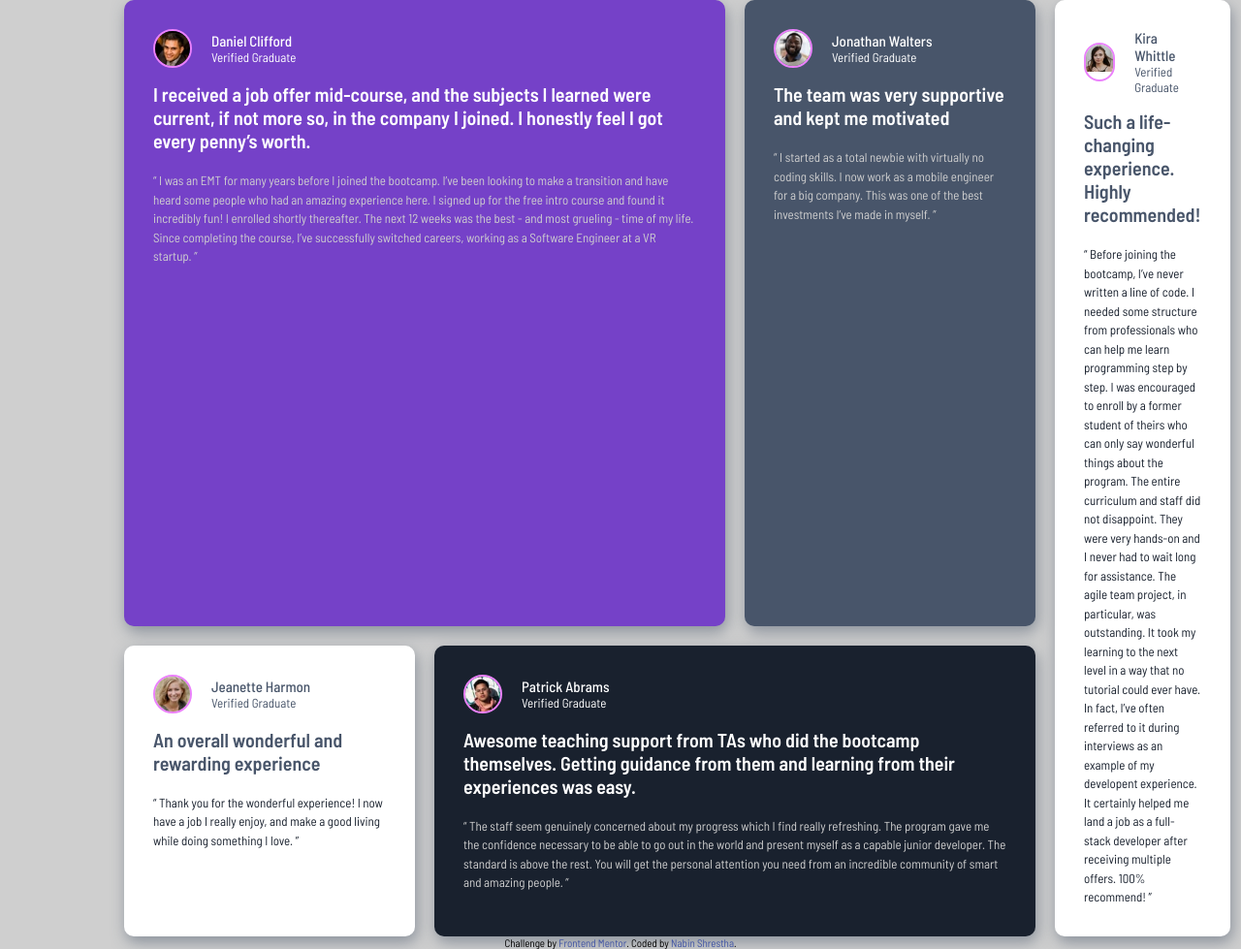
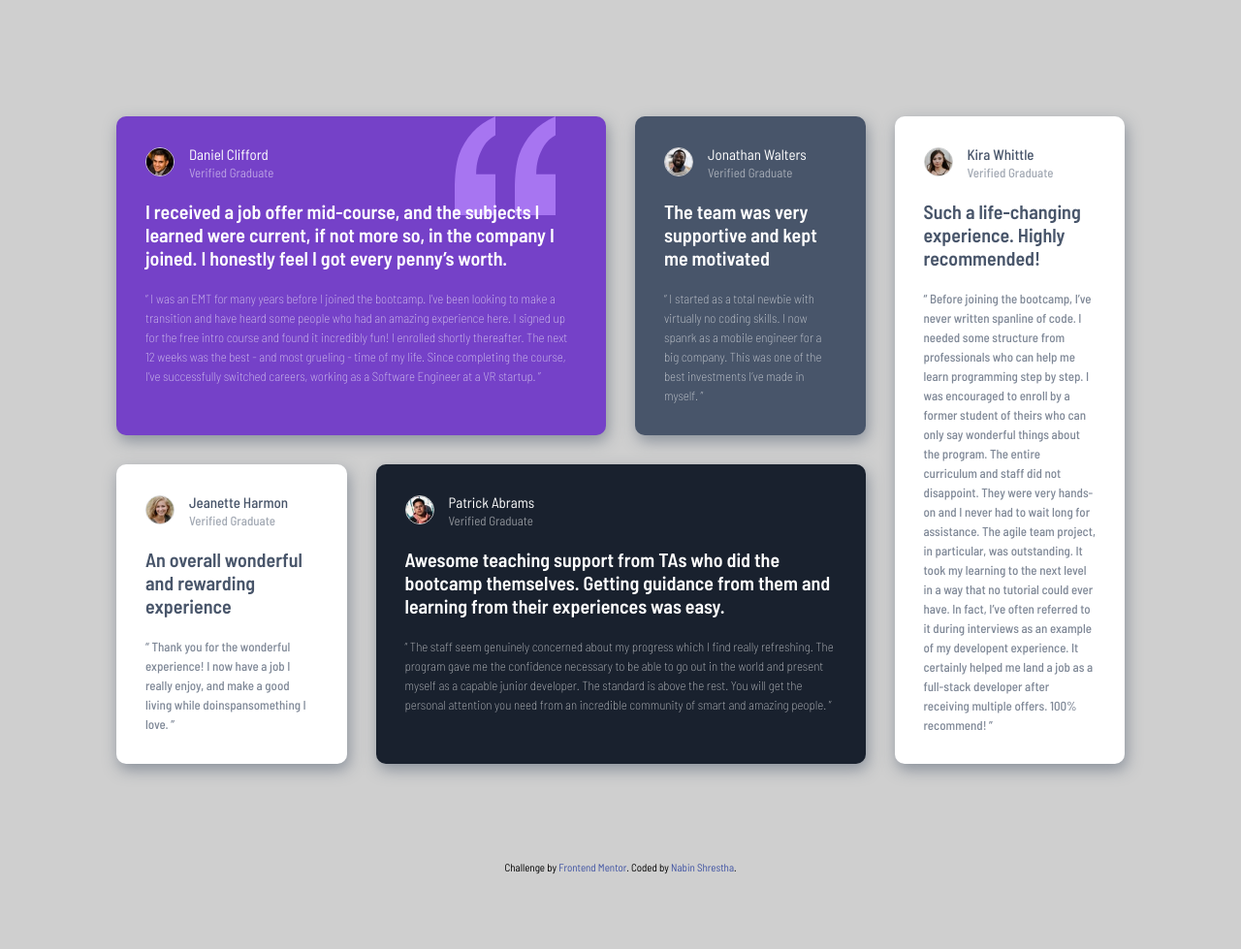
Before and after one commit to nabinsth36/Frontend-Mentor, a plain HTML site: page 06-testimonials-grid-section/index.html in a window 1280 px wide. Shown: the whole page at 97% size. After the commit the page ends 921 px from the top, so only its background shows below. Drawn offline with Linux system fonts and the light colour scheme.

Commit message:
index and style update

```diff
--- a/06-testimonials-grid-section/css/style.css
+++ b/06-testimonials-grid-section/css/style.css
@@ -36,111 +36,145 @@ a {
 }
 
 body {
+  min-height: 100vh;
   background: var(--LightGray);
   display: flex;
+  flex-direction: column;
   justify-content: center;
-  flex-direction: column;
   align-items: center;
-  min-height: 100vh;
+  margin: 0;
+  padding: 20px;
   font-size: 13px;
   font-family: "Barlow Semi Condensed";
 }
 
-.grid-container {
-  width: 80vw;
+.cards {
+  margin: 40px 0;
   display: grid;
-  grid-template-areas:
+  gap: 30px;
+
+  /* grid-template-areas:
     "box1 box1 box2 box5"
     "box3 box4 box4 box5";
 
   grid-template-columns: repeat(auto-fit, minmax(300px, 1fr));
-  /* 2fr 1fr 1fr; */
+  /* 2fr 1fr 1fr;
   grid-template-rows: auto 300px;
-  gap: 20px;
+  gap: 20px;*/
 }
 
-.box1 {
+.cards .card {
+  padding: 30px 30px;
+  border-radius: 10px;
+  color: var(--White);
+  box-shadow: 2px 6px 15px 0px rgba(72, 85, 106, 0.5);
+}
+
+.cards .card .std-container {
+  display: flex;
+  align-items: center;
+  margin-bottom: 20px;
+}
+
+.cards .card .std-container span {
+  margin: 0;
+}
+
+.cards .card .std-container .std-bio {
+  align-items: center;
+  margin-left: 15px;
+}
+
+.cards .card .std-container .std-name,
+.std-desig {
+  margin: 0;
+}
+
+.cards .card img {
+  border-radius: 50%;
+  border: 1px solid hsl(0, 0%, 81%);
+  width: 30px;
+}
+
+.cards .card .std-container .std-name {
+  font-size: 15px;
+  font-weight: 400;
+  margin-bottom: 2px;
+}
+
+.cards .card .std-container .std-desig {
+  opacity: 50%;
+  font-size: 13px;
+}
+
+.cards .card span {
+  margin: 20px 0;
+  font-size: 20px;
+  font-weight: 600;
+  line-height: 23x;
+}
+
+.cards .card .t-text {
+  line-height: 20px;
+  font-weight: 200;
+  opacity: 70%;
+  margin: 20px 0 0 0;
+}
+.cards .card1 {
   /* grid-row: 1/2;
   grid-column: 1/3; */
-  grid-area: box1;
   background-color: var(--ModerateViolet);
-  color: var(--White);
+  background-image: url(/06-testimonials-grid-section/images/bg-pattern-quotation.svg);
+  background-repeat: no-repeat;
+  background-position: 87% 0;
+  /* grid-area: box1; */
+  /* color: var(--White); */
 }
 
-.box2 {
-  grid-area: box2;
+.cards .card2 {
   background-color: var(--VeryDarkGrayishBlue);
-  color: var(--White);
 }
 
-.box3 {
-  grid-area: box3;
+.cards .card3 {
   color: var(--VeryDarkGrayishBlue);
   background-color: var(--White);
 }
-.box4 {
-  /* grid-row: 2/3;
-  grid-column: 2/4; */
-  grid-area: box4;
-  background-color: var(--VeryDarkBlackishBlue);
-  color: var(--White);
-}
-
-.box5 {
-  /* grid-row: 1/3;
-  grid-column: 4/5; */
-  grid-area: box5;
-  color: var(--VeryDarkGrayishBlue);
-  background-color: var(--White);
-}
-.std-box {
-  padding: 30px;
-  border-radius: 10px;
-  box-shadow: 2px 6px 15px 0px rgba(72, 85, 106, 0.5);
-}
-
-.std-container {
-  display: flex;
-  align-items: center;
-  gap: 20px;
-}
-
-.std-img {
-  width: 40px;
-  height: 40px;
-  border-radius: 100px;
-  border: 2px solid rgb(235, 129, 252);
-  overflow: hidden;
-}
-
-.std-img img {
-  width: 100%;
-}
-
-.std-name {
-  font-size: 15px;
+.cards .card3 .std-container .std-name {
   font-weight: 500;
 }
 
-.std-container {
-  margin-bottom: 15px;
+.cards .card3 .std-desig {
+  font-weight: 500;
 }
 
-.t-head {
-  font-size: 20px;
-  font-weight: 600;
-  margin-bottom: 20px;
-  line-height: 1.2;
+.cards .card3 .t-text {
+  font-weight: 500;
 }
 
-.t-text {
-  line-height: 1.5;
-  color: var(--LightGray);
+.cards .card4 {
+  /* grid-row: 2/3;
+  grid-column: 2/4; */
+
+  background-color: var(--VeryDarkBlackishBlue);
 }
 
-.box3 .t-text,
-.box5 .t-text {
-  color: var(--VeryDarkBlackishBlue);
+.cards .card5 {
+  /* grid-row: 1/3;
+  grid-column: 4/5; */
+  background-color: var(--White);
+  color: var(--VeryDarkGrayishBlue);
+}
+
+.cards .card5 .std-bio .std-name {
+  font-weight: 500;
+}
+
+.cards .card5 .std-desig {
+  font-weight: 500;
+}
+
+.cards .card5 .t-text {
+  font-weight: 500;
 }
 
 .attribution {
@@ -151,37 +185,34 @@ body {
   color: hsl(228, 45%, 44%);
 }
 
-@media all and (max-width: 640px) {
-  .grid-container {
-    width: 90vw;
-    margin: 10px 0;
-    display: grid;
-    grid-template-areas:
-      "box1 box2"
-      "box3 box4"
-      "box5 box5";
-
-    grid-template-columns: repeat(auto-fit, 1fr);
-
-    grid-template-rows: auto;
-    gap: 15px;
+@media (min-width: 768px) {
+  .cards {
+    grid-template-columns: repeat(2, 1fr);
   }
 }
 
-@media all and (max-width: 350px) {
-  .grid-container {
-    margin: 10px 0;
-    /* width: 60vw; */
-    display: grid;
-    grid-template-areas:
-      "box1"
-      "box2"
-      "box3"
-      "box4"
-      "box5";
-
-    grid-template-columns: repeat (auto-fit, minmax(300px, 1fr));
-    grid-template-rows: auto;
-    gap: 25px;
+@media (min-width: 1000px) {
+  .cards {
+    grid-template-columns: repeat(3, 1fr);
   }
 }
+
+@media (min-width: 1200px) {
+  .cards {
+    grid-template-columns: repeat(4, 1fr);
+    margin: 100px;
+  }
+
+  .cards .card1 {
+    grid-column: 1 / span 2;
+  }
+
+  .cards .card4 {
+    grid-column: span 2;
+  }
+
+  .cards .card5 {
+    grid-column: 4;
+    grid-row: 1 / span 2;
+  }
+}
--- a/06-testimonials-grid-section/index.html
+++ b/06-testimonials-grid-section/index.html
@@ -16,8 +16,8 @@
     <link rel="stylesheet" href="css/style.css" />
   </head>
   <body>
-    <main class="grid-container">
-      <div class="std-box box1">
+    <main class="cards">
+      <div class="card card1">
         <div class="std-container">
           <div class="std-img">
             <img src="images/image-daniel.jpg" alt="daniel clifford photo" />
@@ -27,11 +27,11 @@
             <div class="std-desig">Verified Graduate</div>
           </div>
         </div>
-        <h1 class="t-head">
+        <span>
           I received a job offer mid-course, and the subjects I learned were
           current, if not more so, in the company I joined. I honestly feel I
           got every penny’s worth.
-        </h1>
+        </span>
         <p class="t-text">
           “ I was an EMT for many years before I joined the bootcamp. I’ve been
           looking to make a transition and have heard some people who had an
@@ -42,7 +42,7 @@
           a Software Engineer at a VR startup. ”
         </p>
       </div>
-      <div class="std-box box2">
+      <div class="card card2">
         <div class="std-container">
           <div class="std-img">
             <img src="images/image-jonathan.jpg" alt="Jonathan Walters photo" />
@@ -52,16 +52,14 @@
             <div class="std-desig">Verified Graduate</div>
           </div>
         </div>
-        <h1 class="t-head">
-          The team was very supportive and kept me motivated
-        </h1>
+        <span> The team was very supportive and kept me motivated </span>
         <p class="t-text">
           “ I started as a total newbie with virtually no coding skills. I now
-          work as a mobile engineer for a big company. This was one of the best
-          investments I’ve made in myself. ”
+          spanrk as a mobile engineer for a big company. This was one of the
+          best investments I’ve made in myself. ”
         </p>
       </div>
-      <div class="std-box box3">
+      <div class="card card3">
         <div class="std-container">
           <div class="std-img">
             <img src="images/image-jeanette.jpg" alt="jeanette harmon photo" />
@@ -72,13 +70,13 @@
           </div>
         </div>
 
-        <h1 class="t-head">An overall wonderful and rewarding experience</h1>
+        <span>An overall wonderful and rewarding experience</span>
         <p class="t-text">
           “ Thank you for the wonderful experience! I now have a job I really
-          enjoy, and make a good living while doing something I love. ”
+          enjoy, and make a good living while doinspansomething I love. ”
         </p>
       </div>
-      <div class="std-box box4">
+      <div class="card card4">
         <div class="std-container">
           <div class="std-img">
             <img src="images/image-patrick.jpg" alt="Patrick Abrams photo" />
@@ -89,11 +87,11 @@
           </div>
         </div>
 
-        <h1 class="t-head">
+        <span>
           Awesome teaching support from TAs who did the bootcamp themselves.
           Getting guidance from them and learning from their experiences was
           easy.
-        </h1>
+        </span>
         <p class="t-text">
           “ The staff seem genuinely concerned about my progress which I find
           really refreshing. The program gave me the confidence necessary to be
@@ -103,7 +101,7 @@
           people. ”
         </p>
       </div>
-      <div class="std-box box5">
+      <div class="card card5">
         <div class="std-container">
           <div class="std-img">
             <img src="images/image-kira.jpg" alt="Kira Whittle photo" />
@@ -114,11 +112,9 @@
           </div>
         </div>
 
-        <h1 class="t-head">
-          Such a life-changing experience. Highly recommended!
-        </h1>
+        <span> Such a life-changing experience. Highly recommended! </span>
         <p class="t-text">
-          “ Before joining the bootcamp, I’ve never written a line of code. I
+          “ Before joining the bootcamp, I’ve never written spanline of code. I
           needed some structure from professionals who can help me learn
           programming step by step. I was encouraged to enroll by a former
           student of theirs who can only say wonderful things about the program.
```
Also changed, not shown: 05-four-card-feature-section/css/style.css (+7 -1 lines).
